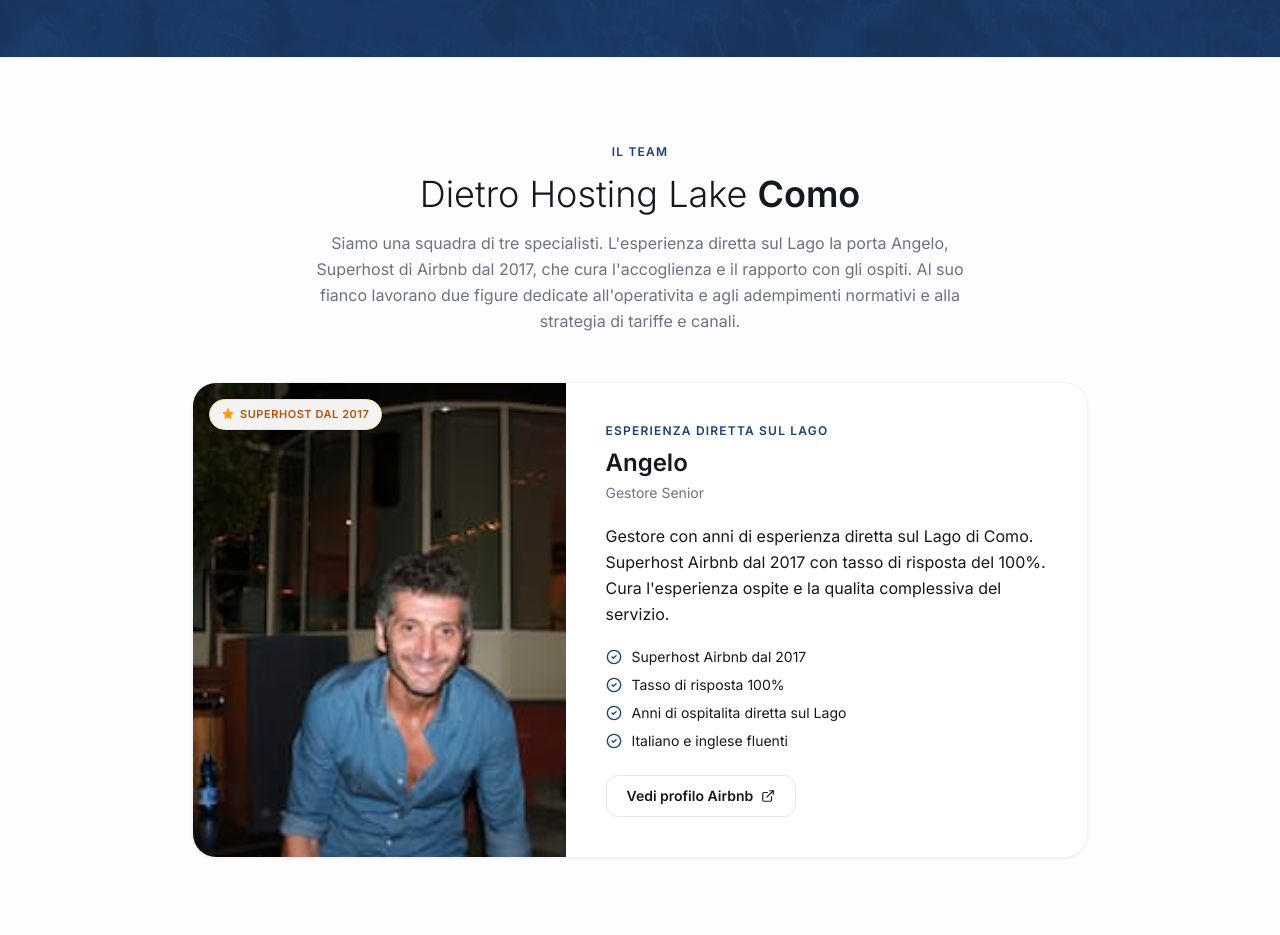
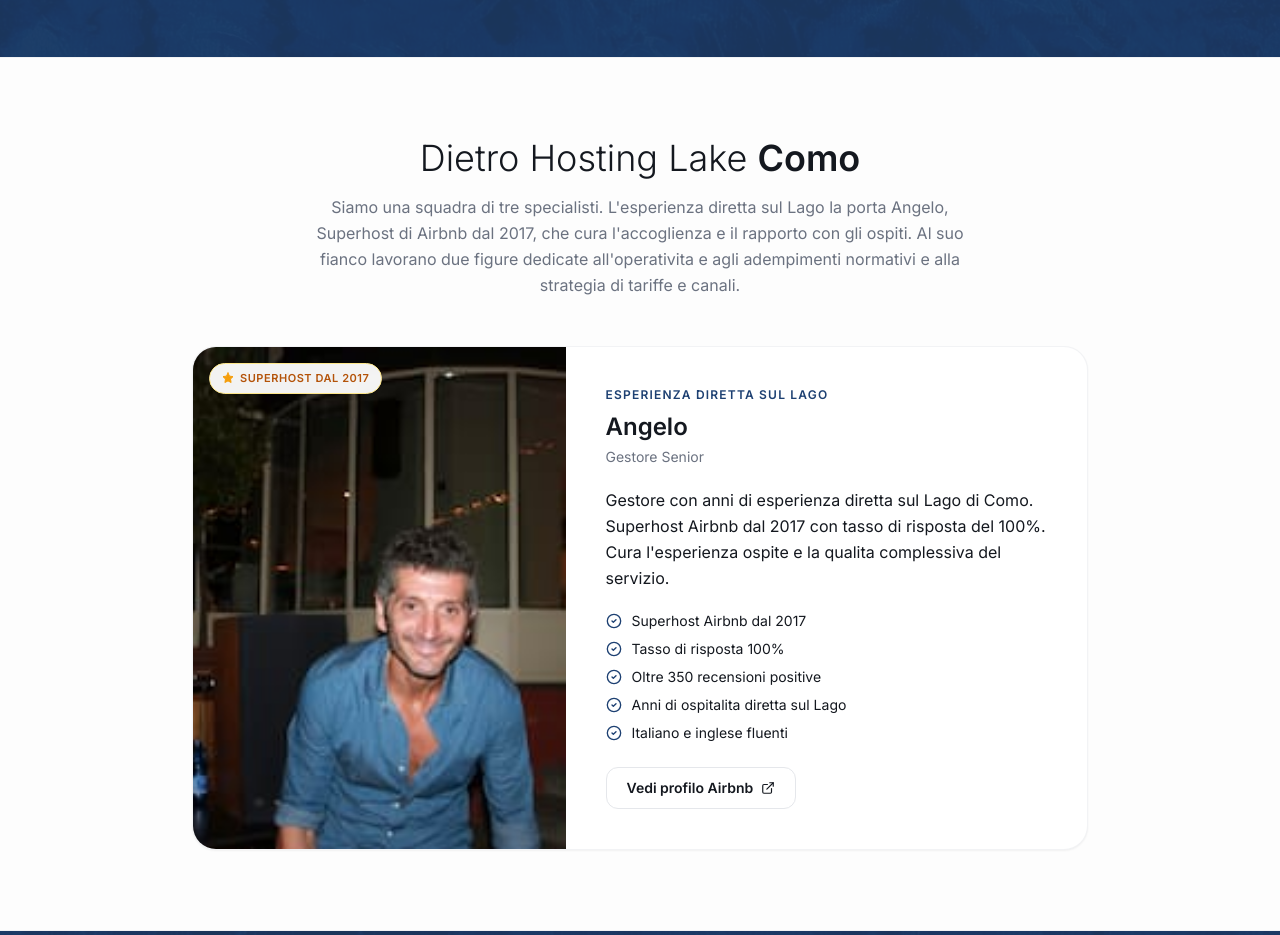
Before and after one commit to crapotca2/hostinglakecomo, a Next.js app: page /about in a window 1280 px wide. Shown: the part 900-1835 px from the top of the page. Built offline with nearby package versions, Linux system fonts and the light colour scheme.

Commit message:
ui: drop Il team eyebrow, add 350+ reviews highlight, larger logo on login

```diff
--- a/src/app/(auth)/login/page.tsx
+++ b/src/app/(auth)/login/page.tsx
@@ -32,7 +32,7 @@ export default function LoginPage() {
           <img
             src="/images/logo/logo-marble.png"
             alt="Hosting Lake Como"
-            className="h-14 w-14 mx-auto object-contain"
+            className="h-24 w-24 sm:h-28 sm:w-28 mx-auto object-contain"
           />
           <h1 className="text-2xl font-light text-foreground mt-4">
             Hosting Lake Como
--- a/src/app/(public)/about/page.tsx
+++ b/src/app/(public)/about/page.tsx
@@ -105,10 +105,7 @@ export default function AboutPage() {
       <section className="py-20 bg-muted/20 border-y border-border/50">
         <div className="max-w-6xl mx-auto px-4 sm:px-6 lg:px-8">
           <div className="text-center mb-12">
-            <span className="text-xs font-semibold uppercase tracking-widest text-primary">
-              Il team
-            </span>
-            <h2 className="text-3xl sm:text-4xl font-light mt-3 mb-4">
+            <h2 className="text-3xl sm:text-4xl font-light mb-4">
               Dietro Hosting Lake <span className="font-semibold">Como</span>
             </h2>
             <p className="text-muted-foreground max-w-2xl mx-auto leading-relaxed">
--- a/src/data/team.json
+++ b/src/data/team.json
@@ -13,6 +13,7 @@
       "highlights": [
         "Superhost Airbnb dal 2017",
         "Tasso di risposta 100%",
+        "Oltre 350 recensioni positive",
         "Anni di ospitalita diretta sul Lago",
         "Italiano e inglese fluenti"
       ]
```
